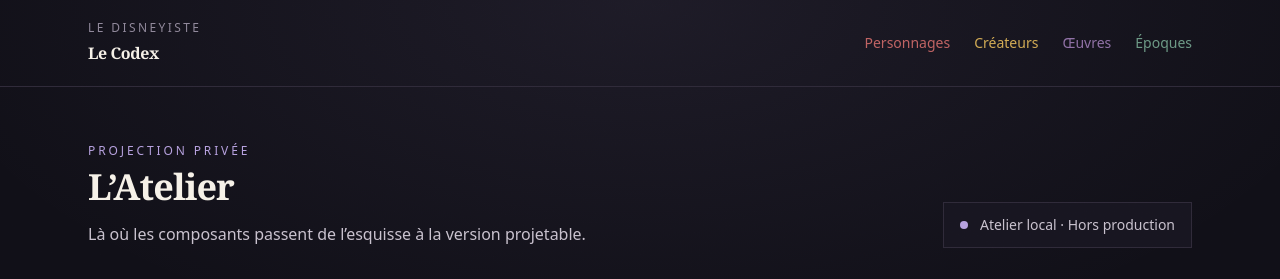
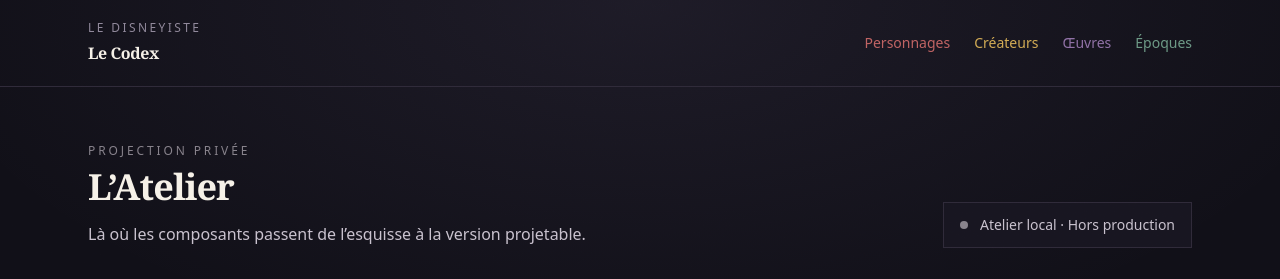
Before and after one commit to iamjulienjulien/ledisneyiste-codex, a Next.js app: page /atelier in a window 1280 px wide. Shown: the top 279 px of the page. Built offline with nearby package versions, Linux system fonts and the light colour scheme.

Commit message:
🎨 Mise en scène > L’Atelier adopte son graphite de travail > 🐭 Julien

```diff
--- /dev/null
+++ b/src/app/atelier/AtelierLayout.module.css
@@ -0,0 +1,19 @@
+.root {
+    --projection-accent: var(--atelier-animation-graphite);
+    --projection-accent-hover: color-mix(
+        in srgb,
+        var(--atelier-animation-graphite) 72%,
+        var(--projection-ink)
+    );
+    --projection-accent-soft: color-mix(
+        in srgb,
+        var(--atelier-animation-graphite) 16%,
+        transparent
+    );
+    --projection-focus: var(--atelier-animation-graphite);
+    --projection-selection: color-mix(
+        in srgb,
+        var(--atelier-animation-graphite) 20%,
+        transparent
+    );
+}
--- a/src/app/atelier/layout.tsx
+++ b/src/app/atelier/layout.tsx
@@ -1,6 +1,7 @@
 import type { Metadata } from "next";
 import Link from "next/link";
 import { notFound } from "next/navigation";
+import styles from "./AtelierLayout.module.css";
 
 export const metadata: Metadata = {
     title: "L’Atelier · Projection privée",
@@ -22,7 +23,9 @@ export default function AtelierLayout({
     }
 
     return (
-        <main className="mx-auto w-full max-w-6xl px-6 py-10 sm:py-14">
+        <main
+            className={`${styles.root} mx-auto w-full max-w-6xl px-6 py-10 sm:py-14`}
+        >
             <header className="border-b border-line pb-8">
                 <div className="flex flex-col gap-6 lg:flex-row lg:items-end lg:justify-between">
                     <div>
```
